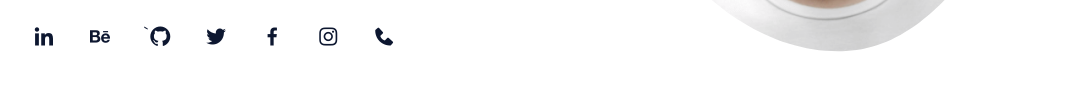
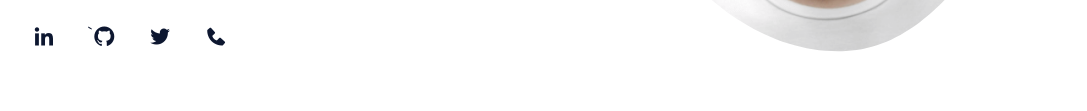
Before and after one commit to Tochukwu1159/portfolio, a plain HTML site: page index.html in a window 1280 px wide. Shown: the part 563-674 px from the top of the page, without its empty margins (96-1183 px from the left). Drawn offline with nearby package versions, Linux system fonts and the light colour scheme.

Commit message:
my portfolio

```diff
--- a/index.html
+++ b/index.html
@@ -46,11 +46,8 @@
 
                 <div class="home__social">
                     <a href="" class="home__social-icon"><i class='bx bxl-linkedin'></i></a>
-                    <a href="" class="home__social-icon"><i class='bx bxl-behance' ></i></a>
                    ` <a href="" class="home__social-icon"><i class='bx bxl-github' ></i></a>
                     <a href="" class="home__social-icon"><i class='bx bxl-twitter' ></i></a>
-                    <a href="" class="home__social-icon"><i class='bx bxl-facebook' ></i></a>
-                    <a href="" class="home__social-icon"><i class='bx bxl-instagram' ></i></a>
                     <a href="tel:+2349031234567" class="home__social-icon"><i class='bx bxs-phone' ></i></a>
                 </div>
 
```
